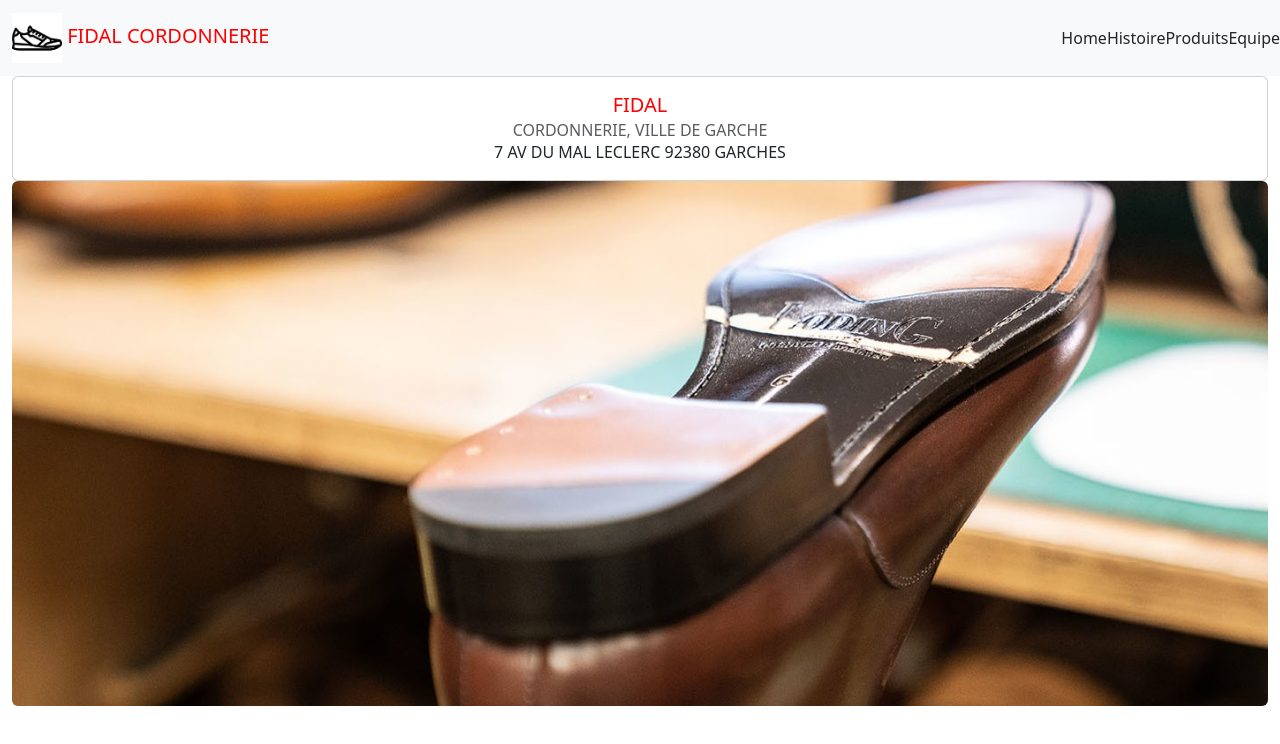
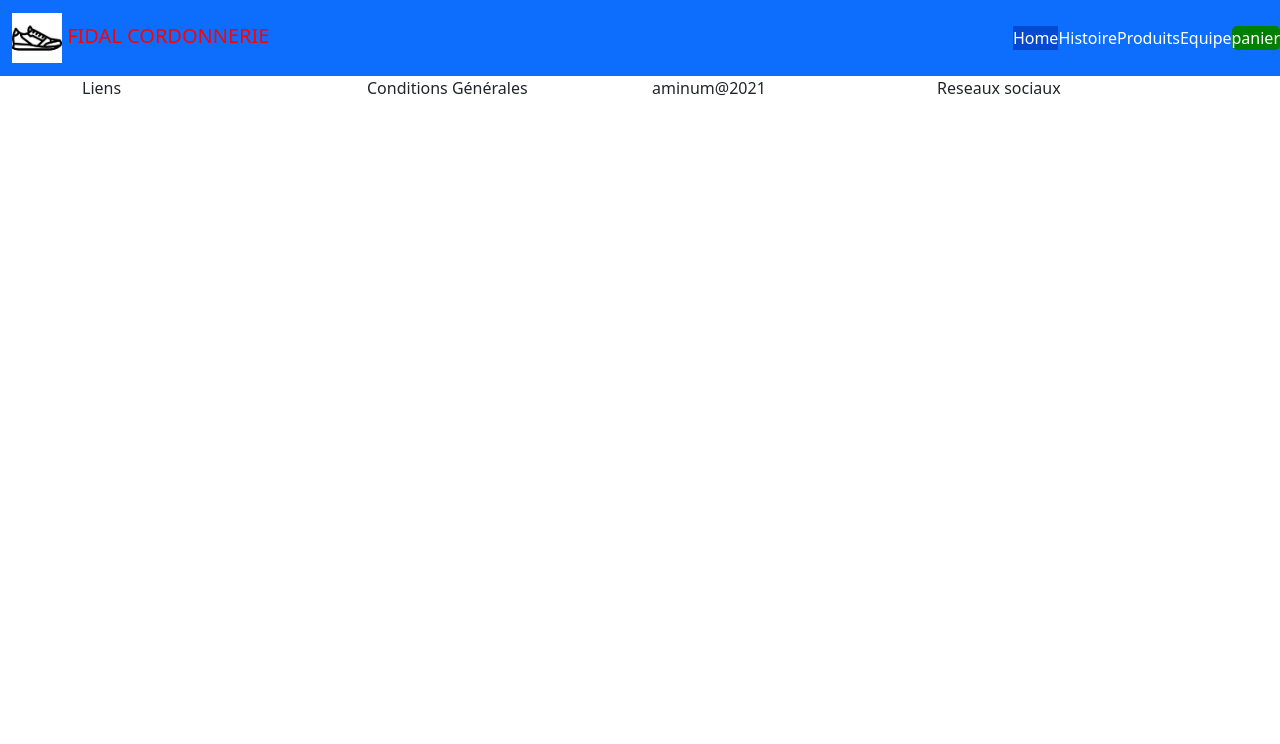
Before and after one commit to jubaaitidir/fidal, a React app: page / in a window 1280 px wide. Built offline with nearby package versions, Linux system fonts and the light colour scheme.

Commit message:
add container and panier.js

```diff
--- a/package.json
+++ b/package.json
@@ -8,6 +8,7 @@
     "@testing-library/user-event": "^12.1.10",
     "react": "^17.0.2",
     "react-dom": "^17.0.2",
+    "react-loader-spinner": "^4.0.0",
     "react-scripts": "4.0.3",
     "web-vitals": "^1.0.1"
   },
--- a/public/index.html
+++ b/public/index.html
@@ -27,8 +27,10 @@
     <title>React App</title>
   </head>
   <body>
-    <noscript>You need to enable JavaScript to run this app.</noscript>
-    <div id="root"></div>
+    <!-- <noscript>You need to enable JavaScript to run this app.</noscript> -->
+    <div id="root">
+
+    </div>
     <!--
       This HTML file is a template.
       If you open it directly in the browser, you will see an empty page.
--- a/src/components/App.js
+++ b/src/components/App.js
@@ -1,19 +1,32 @@
-import React, { Component } from 'react';
+import React, { Component, Suspense, lazy } from 'react';
+import "react-loader-spinner/dist/loader/css/react-spinner-loader.css";
+import Loader from "react-loader-spinner";
 //import './App.css';
 import Banner from './Banner';
 import Menu from './Menu';
+import Footer from './Footer';
+import Infos from './Infos';
+// const Banner = lazy(() => import("./Banner"));
+function App() {
 
-function App() {
   return (
-    <div ClassName="App">
 
-      <header ClassName="App-header">
-        <Menu />
+    <div className="App">
+
+
+
+      <header className="App-header" id="header">
+        <Menu products={Infos.products} />
       </header>
 
-      <div ClassName="App-body" id="main">
-        <Banner />
-      </div>
+
+        <div className="align-items-center text-center App-body" id="main">
+
+        </div>
+
+      <footer className="App-header" id="footer">
+        <Footer />
+      </footer>
 
     </div>
   );
--- a/src/components/Banner.js
+++ b/src/components/Banner.js
@@ -1,32 +1,40 @@
 
-import React from 'react';
+import React, { Suspense } from 'react';
 import Infos from "./Infos";
 import { Card, Container, Row, Col, Image } from 'react-bootstrap';
 import vitrine from '../images/vitrine.jpg';
 
 
-function Header() {
-    return (<h1 className="d-flex justify-content-center" style={{ color: 'red' }}>{Infos.title.toUpperCase()}</h1>);
-}
 
-function Description() {
-    return (<h3 className="d-flex justify-content-center">{Infos.description}, {Infos.adress}</h3>);
-}
+// function Header() {
+//     return (<h1 className="d-flex justify-content-center" style={{ color: 'red' }}>{Infos.title.toUpperCase()}</h1>);
+// }
+
+// function Description() {
+//     return (<h3 className="d-flex justify-content-center">{Infos.description}, {Infos.adress}</h3>);
+// }
 
 function Vitrine() {
+    let count = 0;
+    for (let i = 1; i < 2000; i++) {
+
+        count += Math.log10(i);
+        console.log(count);
+    }
+
     return (
         // style={{ width: '100%', color: 'red'}}
-        <Container className='md-6' lg={6} fluid>
+        <Container className='md-flex center' lg={6} fluid>
             <Row>
                 <Col >
                     <Card className='text-center' fluid rounded>
 
 
                         <Card.Body style={{ display: 'Block', justifyContent: 'space-between', textAlign: 'center' }} >
-                            <Card.Title style={{ color: 'red' }}>{Infos.title.toUpperCase()}</Card.Title>
-                            <Card.Subtitle className="text-muted">{Infos.description.toUpperCase()}</Card.Subtitle>
+                            <Card.Title style={{ color: 'red', fontSize: '3em', fontFamily: 'cursive' }}>{Infos.title.toUpperCase()}</Card.Title>
+                            <Card.Subtitle className="text-muted" style={{ fontSize: '2em', fontStyle: 'italic', fontFamily: 'cursive' }}>{Infos.description.toUpperCase()}</Card.Subtitle>
                             <Card.Text>
-                                {Infos.adress}
+                                {Infos.adress}{count}
                             </Card.Text>
 
                         </Card.Body>
@@ -34,8 +42,8 @@ function Vitrine() {
                 </Col>
             </Row>
 
-            <Row fluid rounded>
-                <Col >
+            <Row className='d-flex justify-content-center' fluid rounded>
+                <Col lg={8}>
                     <Image src={vitrine} fluid rounded />
                 </Col>
             </Row>
@@ -46,8 +54,11 @@ function Vitrine() {
 
 function Banner() {
     return (<>
-        <Vitrine />
-        </>
+
+            <Vitrine />
+
+
+    </>
     );
 }
 
--- /dev/null
+++ b/src/components/Footer.js
@@ -0,0 +1,28 @@
+import React, { Component } from 'react';
+import ReactDOM from 'react-dom';
+import { Button, Navbar, Nav, NavDropdown, Container, Row, Col } from 'react-bootstrap';
+
+
+const Footer = () => {
+    return (
+    <Container className="flex-center" bg="dark" variant="dark">
+        <Row>
+            <Col className='md-col-4'>
+                Liens
+            </Col>
+            <Col className='md-col-4'>
+                Conditions Générales
+            </Col>
+            <Col className='md-col-4'>
+               aminum@2021
+            </Col>
+            <Col className='md-col-4'   >
+                Reseaux sociaux
+            </Col>
+
+        </Row>
+
+
+    </Container>)
+}
+export default Footer;
--- a/src/components/History.js
+++ b/src/components/History.js
@@ -14,7 +14,7 @@ function History() {
 
 
 
-            <Row className="justify-content-md-center" fluid fluid >
+            <Row className="justify-content-md-center" fluid rounded >
 
                 <Col xs lg="6" className='border border-blue' fluid rounded>
 
@@ -28,7 +28,7 @@ function History() {
             </Row>)
     );
     return (
-        <Container fluid rounded>
+        <Container className="d-flex justify-content-center" fluid rounded>
             {rows_history}
         </Container>
     );
--- /dev/null
+++ b/src/components/Home.js
@@ -0,0 +1,22 @@
+import React, { Component } from 'react';
+import { Container, Image, Row, Col } from 'react-bootstrap';
+import { ReactDOM } from 'react';
+import Products from './Products';
+import Banner from './Banner';
+
+
+function Home({products}) {
+
+
+
+    return (
+        <div className='col md-flex justify-content-center'>
+
+            <Banner />
+            <Products products={products}/>
+
+        </div>
+    );
+}
+
+export default Home;
--- a/src/components/Infos.js
+++ b/src/components/Infos.js
@@ -16,22 +16,48 @@ let Infos = {
             "name_prod": "chaussures",
             "code_prod": "chaussures-cuire",
             "description": "nos chaussures sont en cuire",
-            "img_prod_src": 'chaussures.jpg'
+            "img_prod_src": 'chaussures.jpg',
+            "price": 100,
+            "isSpecialOffer": false
         },
         {
             "id_product": 2,
             "name_prod": "produits d'entretiens",
             "code_prod": "produits-entretien",
             "description": "les incontournables",
-            "img_prod_src": "produits_entretien.jpg"
+            "img_prod_src": "produits_entretien.jpg",
+            "price": 25,
+            "isSpecialOffer": false
+
         },
         {
             "id_product": 3,
             "name_prod": "clé et sécurité",
             "code_prod": "clé-et-sécurité",
             "description": "renforcer la sécurité de votre habitation",
-            "img_prod_src": "cle_securite.jpg"
+            "img_prod_src": "cle_securite.jpg",
+            "price": 12,
+            "isSpecialOffer": false
+        },
+        {
+            "id_product": 4,
+            "name_prod": "chaussures maron cuire",
+            "code_prod": "chaussures-maron-cuire-soldes",
+            "description": "nos chaussures sont en cuire",
+            "img_prod_src": 'chaussures.jpg',
+            "price": 45,
+            "isSpecialOffer": true
+        },
+        {
+            "id_product": 5,
+            "name_prod": "clé soldes",
+            "code_prod": "clé-soldes",
+            "description": "des clé en double à moitié prix",
+            "img_prod_src": "cle_securite.jpg",
+            "price": 6,
+            "isSpecialOffer": true
         }
+
 
     ],
     "team": [
--- a/src/components/Menu.js
+++ b/src/components/Menu.js
@@ -6,13 +6,24 @@ import logo from '../images/logo.png';
 import Products from './Products';
 import Team from './Team';
 import History from './History';
+import Home from './Home';
+import Panier from './Panier';
 
 
-function Menu() {
+
+function Menu({products}) {
     // alert(`selected ${eventKey}`)
     const handleSelect = (eventKey) => {
         switch (eventKey) {
-            case "1": ; break;
+            case "1":  {
+                ReactDOM.render(
+                    <React.StrictMode>
+                        <Home products={products}/>
+
+                    </React.StrictMode>,
+                    document.getElementById('main')
+                )
+                 break;}
             case "2": {
                 ReactDOM.render(
                     <React.StrictMode>
@@ -26,7 +37,8 @@ function Menu() {
             case "3": {
                 ReactDOM.render(
                     <React.StrictMode>
-                        <Products />
+
+                        <Products products={products} />
 
                     </React.StrictMode>,
                     document.getElementById('main')
@@ -43,13 +55,23 @@ function Menu() {
                 );
                 break;
             }
+            case "5": {
+                ReactDOM.render(
+                    <React.StrictMode>
+                        <Panier/>
+
+                    </React.StrictMode>,
+                    document.getElementById('main')
+                );
+                break;
+            }
 
             default: alert('redirect to home page');
         }
     };
 
     return (
-        <Navbar bg='light' expand='lg' variant="dark" activeKey="1" onSelect={handleSelect} >
+        <Navbar bg="primary" expand='lg' variant="blue" activeKey="1" onSelect={handleSelect} >
             <Container fluid>
                 <Navbar.Brand href="#home" style={{ color: 'red' }}>
                     <img
@@ -64,23 +86,30 @@ function Menu() {
             </Container>
 
             <Nav.Item className='md-6'>
-                <Nav.Link eventKey="1" href="index">
+                <Nav.Link eventKey="1" title="home" style={{ color: 'white', backgroundColor: 'Highlight' }}>
                     Home
                 </Nav.Link>
             </Nav.Item>
             <Nav.Item className='md-6'>
-                <Nav.Link eventKey="2" title="histoire" >
+                <Nav.Link eventKey="2" title="histoire" style={{ color: 'white' }}>
                     Histoire
                 </Nav.Link>
             </Nav.Item>
             <Nav.Item className='md-6'>
-                <Nav.Link eventKey="3" title="produits" >
+                <Nav.Link eventKey="3" title="produits" style={{ color: 'white' }}>
                     Produits
                 </Nav.Link>
             </Nav.Item>
             <Nav.Item className='md-6'>
-                <Nav.Link eventKey="4" title="Equipe" >
+                <Nav.Link eventKey="4" title="Equipe" style={{ color: 'white' }} >
                     Equipe
+                </Nav.Link>
+            </Nav.Item>
+
+            <hr style={{color:'red'}}/>
+            <Nav.Item className='md-6' rounded>
+                <Nav.Link eventKey="5" title="panier" style={{ color: 'white' , backgroundColor: 'green', borderRadius:'5px'}} >
+                    panier
                 </Nav.Link>
             </Nav.Item>
 
@@ -91,7 +120,7 @@ function Menu() {
                 <NavDropdown.Divider />
                 <NavDropdown.Item eventKey="4.4">Separated link</NavDropdown.Item>
             </NavDropdown> */}
-            {' '}
+            {'   '}
         </Navbar>
     );
 }
--- /dev/null
+++ b/src/components/Panier.js
@@ -0,0 +1,22 @@
+import React, { Component } from 'react';
+import ReactDOM from 'react-dom';
+import { Button, Navbar, Nav, NavDropdown, Container, Row, Col } from 'react-bootstrap';
+import Infos from './Infos';
+
+
+function Panier() {
+    const { products } = Infos;
+    return (
+        <Container className="lg-col-6" style={{ backgroundColor: 'azure' }} fluid rounded>
+            {products.map((product) => (
+                <Row key={product.id_product}>
+                    <Col>{product.name_prod}</Col>
+                    <Col>{product.price} $</Col>
+                    <Col></Col>
+                </Row>
+            ))}
+
+        </Container>
+    );
+}
+export default Panier;
--- a/src/components/Products.js
+++ b/src/components/Products.js
@@ -1,7 +1,7 @@
 import React, { Component } from 'react';
-import { Container, Image, Row, Col } from 'react-bootstrap';
+import { Container, Image, Row, Col, Button } from 'react-bootstrap';
 import { ReactDOM } from 'react';
-import Infos from './Infos';
+
 //import chaussures from '../images/chaussures_cuire.jpg';
 //import produit_entretient from '../images/produits_entretien.jpg';
 //import cle_securite from '../images/cle_securite.jpg';
@@ -17,33 +17,60 @@ function importAll(r) {
     console.log(images);
 
     return images;
-  }
+}
 
 
-function Products() {
-    let list_products = Infos.products;
-    console.log("****************"+window.location.origin)
+function Products({ products }) {
+    //const { products } = Infos;
+    let list_products = products;
+    //console.log("****************" + window.location.origin)
     let images = importAll(require.context('../images/', false, /\.(png|jpe?g|svg)$/));
 
-    console.log(list_products.forEach(el=>(console.log(el.img_prod_src))));
+    //console.log(list_products.forEach(el => (console.log(el.img_prod_src))));
     let rows_products = list_products.map((product) => (
+        <div className='row justify-content-center' key={product.code_prod}>
+            <div className='col-lg-6'>
+                <Container className='border border-primary rounded mt-2' fluid>
+                    <Row className='mt-2'>
+                        <Image className='mt-2' src={images[product.img_prod_src].default} alt="" fluid rounded/>
+                    </Row>
+                    <Row className='mt-2'>
+                        <Col >
+                            <h4>{product.name_prod}</h4>
+                            <p>{product.description}</p>
+                        </Col>
+                        <Col>
+                            <Container className='d-flex justify-content-center'>
+                                <Button className='d-flex justify-content-center' bg="light" variant="danger">commander</Button>
+                            </Container>
+                        </Col>
+
+                    </Row>
+
+                    <Row className='mt-2'>
+                        <Col>
+                            <h3 className="d-flex justify-content-center" >{product.price} euros</h3>
+                        </Col>
+                        <Col>
+                            <span class="badge bg-warning rounded-pill">{product.isSpecialOffer && "SOLDES"}</span>
+                        </Col>
+                    </Row>
+                </Container>
 
 
-        <Row className="justify-content-md-center" fluid rounded >
+            </div>
+        </div>
 
-            <Col className="justify-content-md-center"  lg={6} fluid rounded>
-            {/* images[product.img_prod_src]        `../images/${product.img_prod_src}`*/}
-                <Image  className="md-6" src={images[product.img_prod_src].default } width="500" fluid rounded />
-                <h2 className="d-flex justify-content-center" >{product.name_prod}</h2>
-                <h3 className="d-flex justify-content-center" >{product.description}</h3>
-            </Col>
+    ));
+
+    return (
+        <Container className="justify-content-center" rounded >
+            <h1 className="d-flex justify-content-center" > Nos produits </h1>
+            {rows_products}
+        </Container>
 
 
-        </Row>));
-    return (
-        <Container className="justify-content-md-center" fluid rounded>
-            {rows_products}
-        </Container>);
+    );
 
 }
 
--- a/src/index.css
+++ b/src/index.css
@@ -1,4 +1,4 @@
-body {
+/* body {
   margin: 0;
   font-family: -apple-system, BlinkMacSystemFont, 'Segoe UI', 'Roboto', 'Oxygen',
     'Ubuntu', 'Cantarell', 'Fira Sans', 'Droid Sans', 'Helvetica Neue',
@@ -10,4 +10,4 @@ body {
 code {
   font-family: source-code-pro, Menlo, Monaco, Consolas, 'Courier New',
     monospace;
-}
+} */
--- a/src/index.js
+++ b/src/index.js
@@ -1,16 +1,29 @@
-import React from 'react';
+import React,{Suspense, lazy} from 'react';
 import ReactDOM from 'react-dom';
 //import './index.css';
-import App from './components/App';
+//import App from './components/App';
 import reportWebVitals from './reportWebVitals';
 import 'bootstrap/dist/css/bootstrap.min.css';
 import Products from './components/Products';
+import "react-loader-spinner/dist/loader/css/react-spinner-loader.css";
+import Loader from "react-loader-spinner";
+
+
+const App = lazy(() => import("./components/App"));
 
 
 ReactDOM.render(
+
+
+
+
   <React.StrictMode>
-    <App />
-    {/* <Products/> */}
+
+    <Suspense fallback={<h2>Chargement des données...</h2>}>
+      <App />
+
+    </Suspense>
+
 
   </React.StrictMode>,
   document.getElementById('root')
```
Also changed, not shown: 2 other files.
